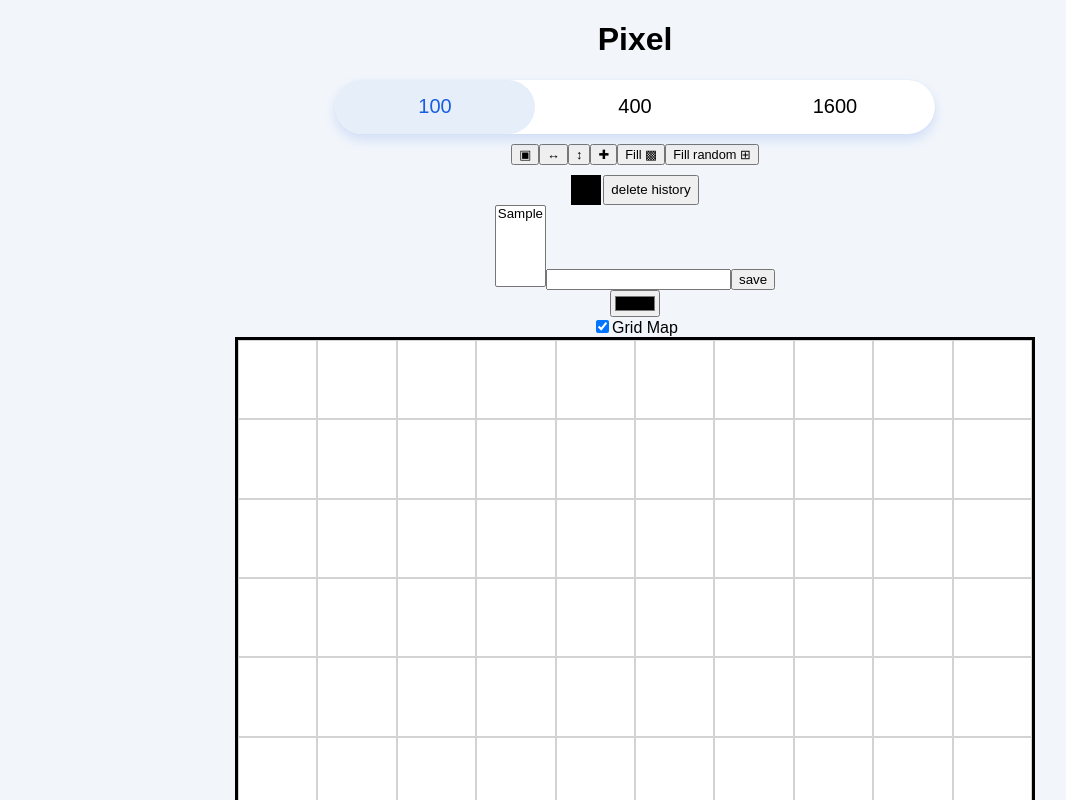
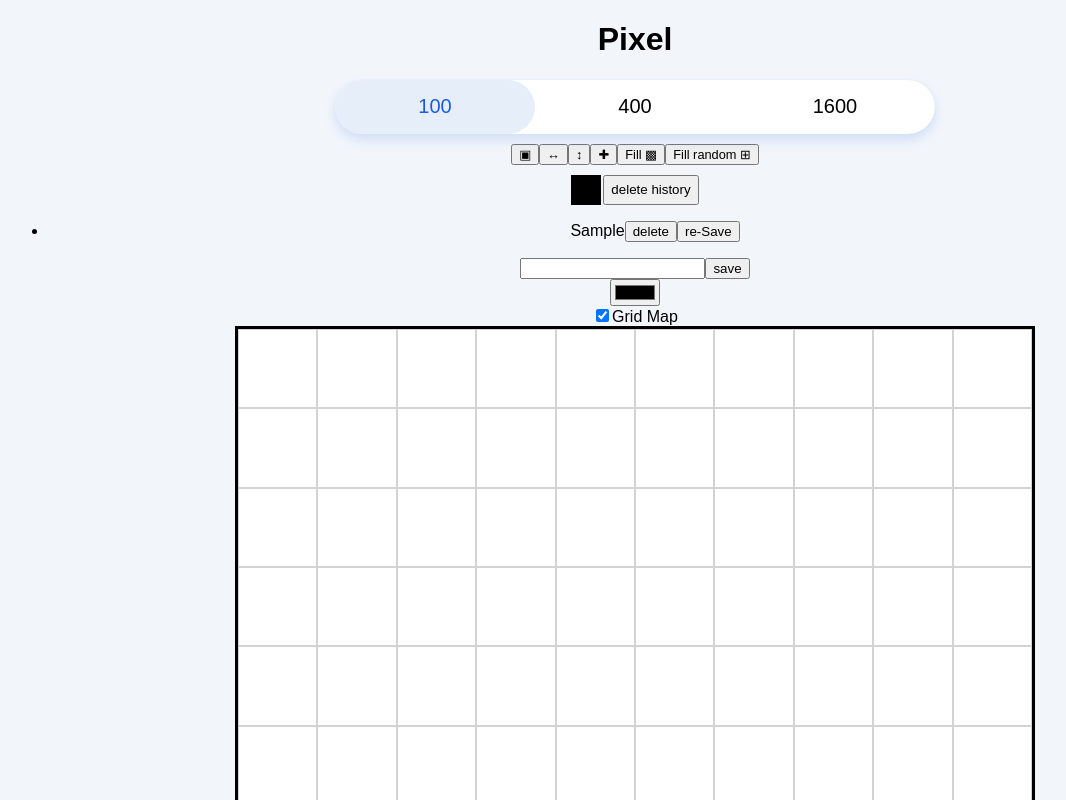
Before and after one commit to bogutskii/pixel-draw, a React (Create React App) app: page / in a window 1280 px wide. Both pictures are taken after typing "Sample" into the empty fields and a click on the button "save". Shown: the top 800 px of the page, without its empty margins (5-1071 px from the left). Built offline with nearby package versions, Linux system fonts and the light colour scheme.

Commit message:
add delete and re-save (just buttons)

```diff
--- a/src/Components/DrawHistory.js
+++ b/src/Components/DrawHistory.js
@@ -13,11 +13,16 @@ const DrawHistory = (props) => {
   };
   return (
     <div>
-      <select size="5">
+      <ul>
         {historyList.map((el, i) => (
-          <option onClick={() => getFromHistory(el.name, i)}>{el.name}</option>
+          <li className="draw-history-item" onClick={() => getFromHistory(el.name, i)}>
+            {el.name}
+
+            <button>delete</button>
+            <button>re-Save</button>
+          </li>
         ))}
-      </select>
+      </ul>
       <input type="text" value={name} onChange={(e) => setName(e.target.value)} />
       <button onClick={saveNameInList}>save</button>
     </div>
--- a/src/Components/Field.css
+++ b/src/Components/Field.css
@@ -33,6 +33,12 @@
 
 .brush-block {
   margin: 10px;
+}
+
+.draw-history-item {
+  cursor: pointer;
+  margin: 5px;
+
 }
 
 /*font size*/
```
